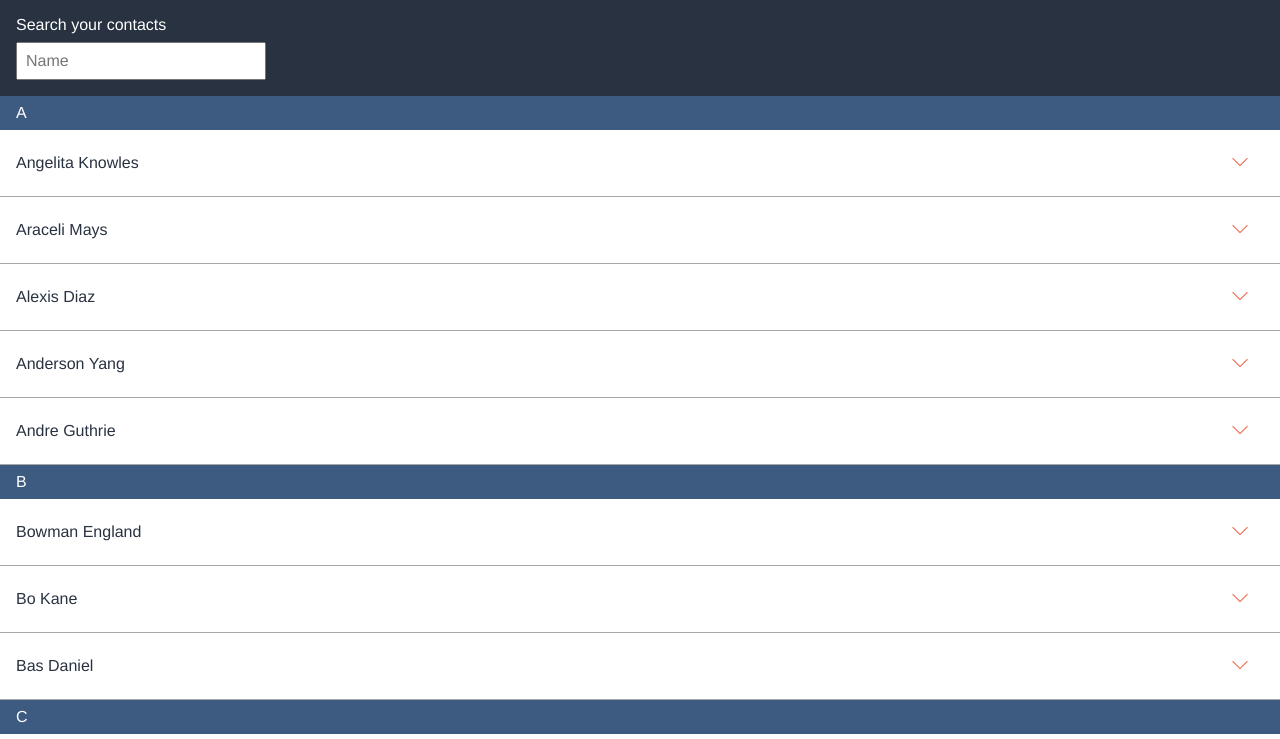
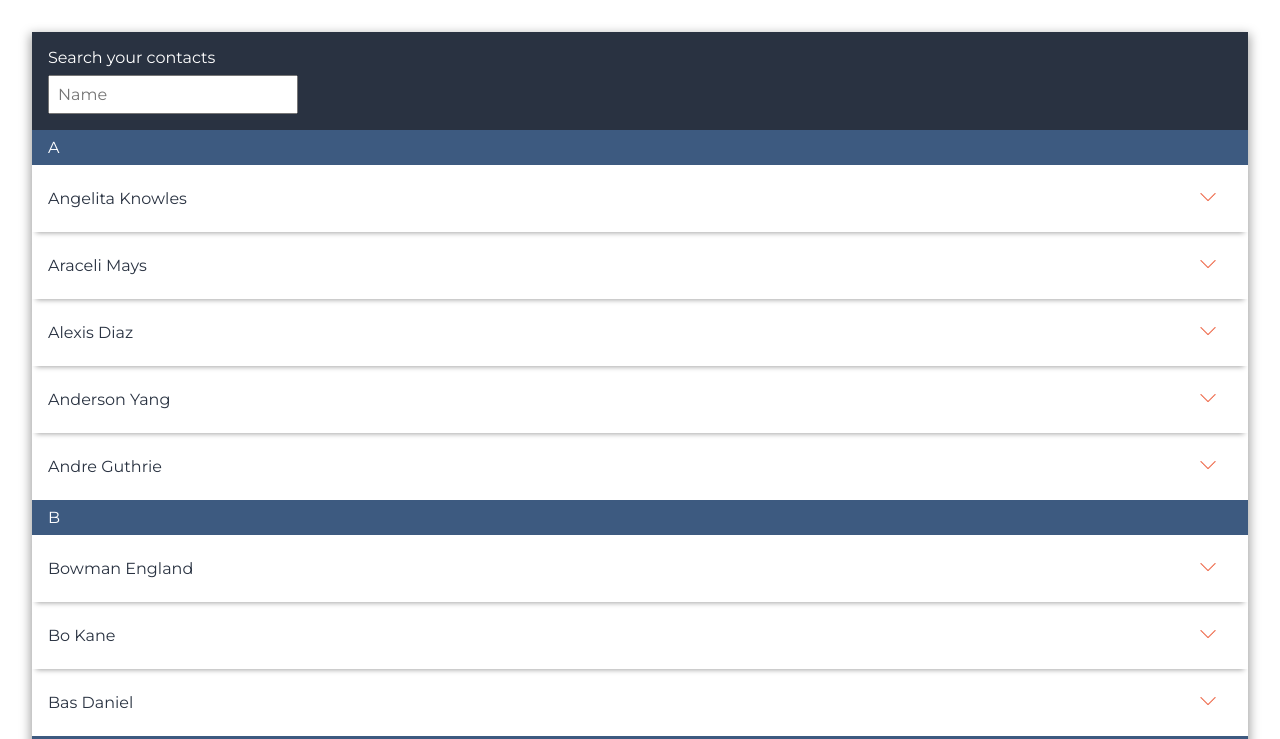
Before and after one commit to dylanvans/browser-technology, a plain HTML site: page final-assignment/index.html in a window 1280 px wide. Shown: the top 739 px of the page. Drawn offline with Linux system fonts and the light colour scheme.

Commit message:
styling box-shadows

```diff
--- a/final-assignment/index.html
+++ b/final-assignment/index.html
@@ -14,7 +14,7 @@
 		</div>
 		<ul class="contact-list">
 			<li class="contact-indicator contact-nearby">
-				Nearby
+				Contacts Nearby
 			</li>
 			<li class="contact-indicator">
 				A
--- a/final-assignment/style.css
+++ b/final-assignment/style.css
@@ -1,5 +1,7 @@
+@import url('https://fonts.googleapis.com/css?family=Montserrat');
+
 body {
-	font-family: helvetica, sans-serif;
+	font-family: 'Montserrat', helvetica, sans-serif;
 	margin: 0;
 	color: #293241;
 }
@@ -7,6 +9,8 @@ body {
 .container-contact-list {
 	box-sizing: border-box;
 	background-color: #293241;
+	margin: 2em;
+	box-shadow: 0 4px 10px 2px #A7A7A7;
 }
 
 .container-search-input {
@@ -49,7 +53,8 @@ input {
 }
 
 .contact-item {
-	border-bottom: 1px solid #A7A7A7;
+	box-shadow: 0 5px 5px -4px #A7A7A7;
+	transition: height .3s ease-out;
 }
 
 .contact-main-info {
```
